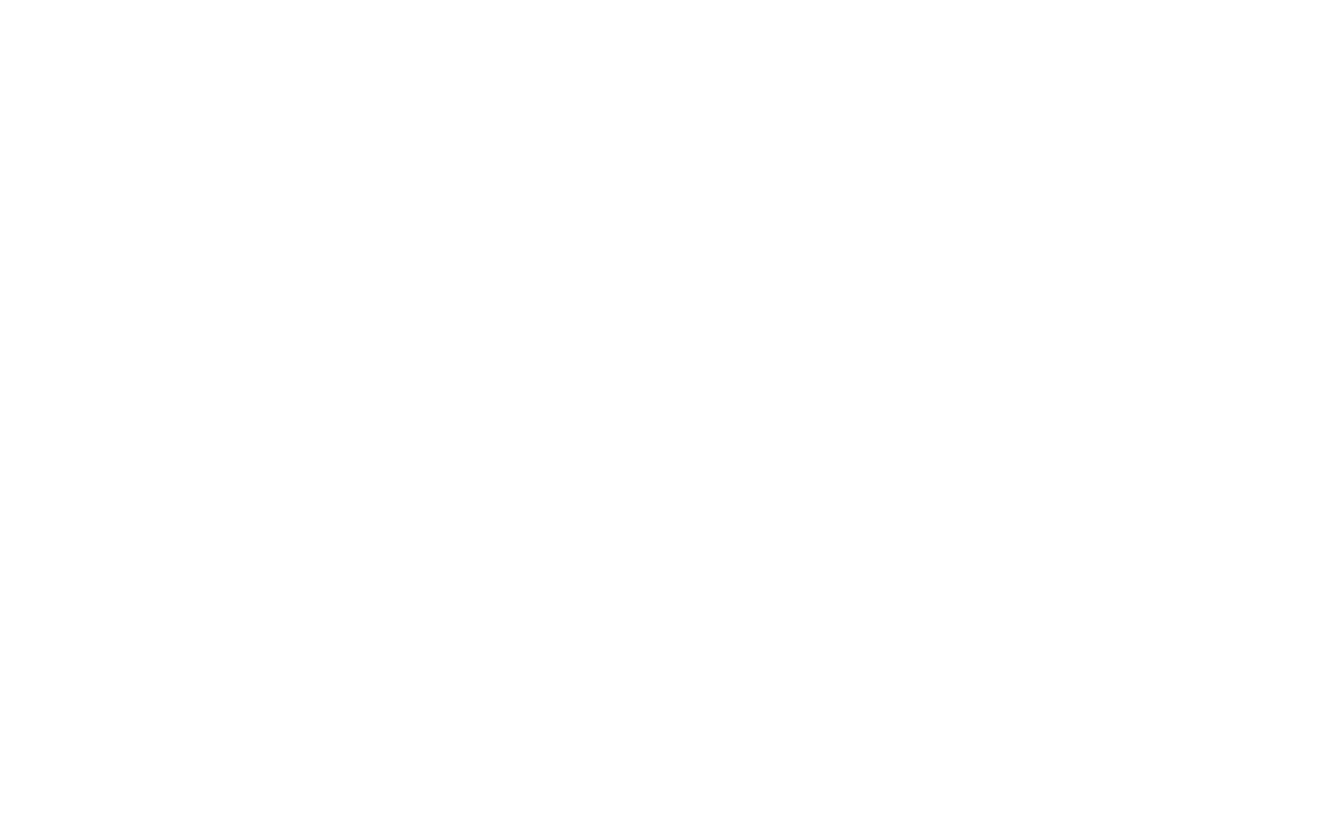
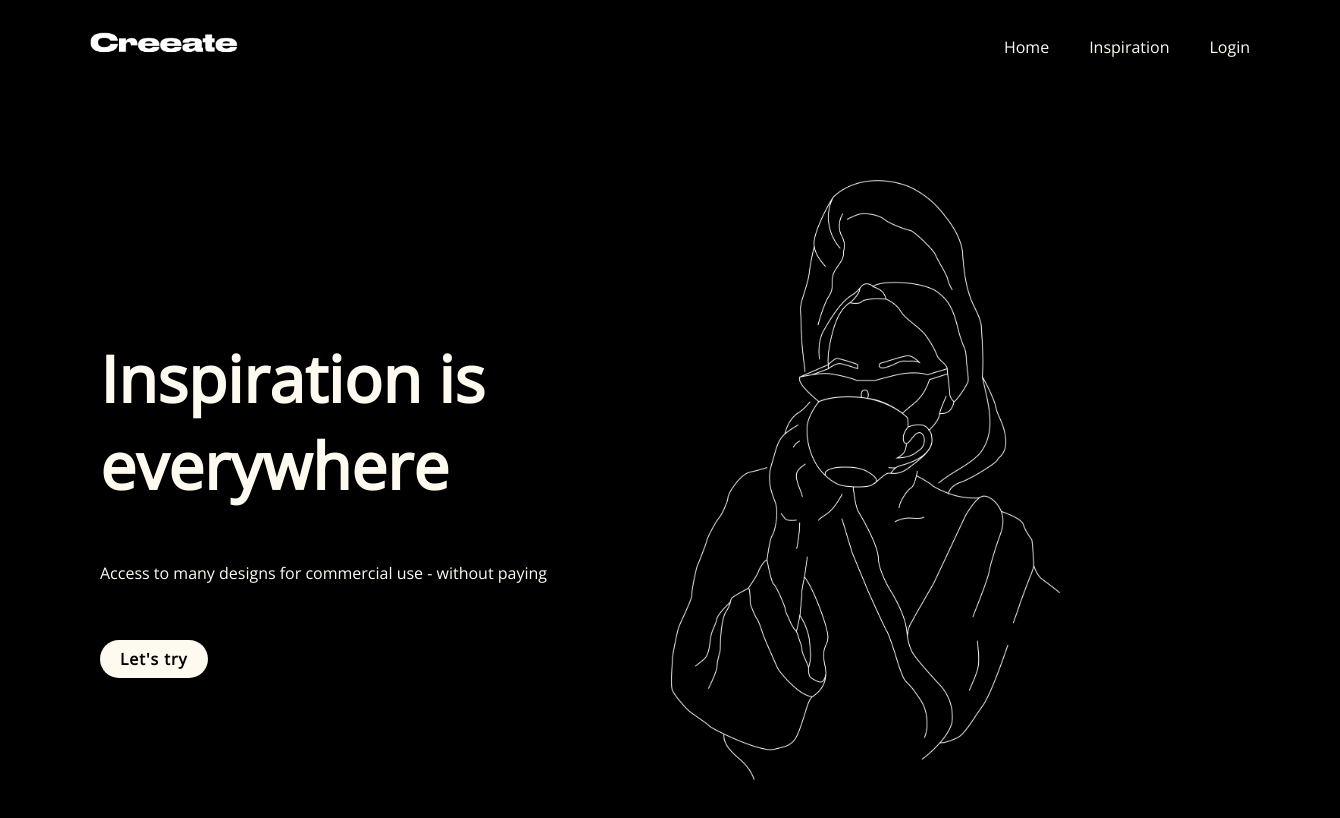
Before and after one commit to atisshirazibzz/_atis_sofia, a plain HTML site: page LB2/index.html in a window 1280 px wide. Shown: the whole page, 1340 px wide, since content can reach past the window. Drawn offline with nearby package versions, Linux system fonts and the light colour scheme.

Commit message:
startseite angefangen, nun folgt Gallerie und die Verlinkungen der jeweiligen Seiten.

```diff
--- a/LB2/index.html
+++ b/LB2/index.html
@@ -2,9 +2,38 @@
 <html lang="en">
 <head>
     <meta charset="UTF-8">
-    <title>Passwort Login</title>
+    <title>Inspiration Site</title>
+    <link rel="stylesheet" href="style.css">
 </head>
 <body>
+<section>
+    <header>
+        <a href="#" ><img src="Bilder/logo.png"class="logo"></a>
+        <ul>
+            <li> <a href="#1">Home</a></li>
+            <li> <a href="#2">Inspiration</a></li>
+            <li> <a href="#3">Login</a></li>
+        </ul>
+    </header>
+
+
+    <div class="content">
+        <div class="textBox">
+     <h2>Inspiration is everywhere</h2>
+    <p>Access to many designs for commercial use - without paying</p>
+    <a href="#">Let's try</a>
+    </div>
+    </div>
+    <div class="imgBox">
+        <img src="Bilder/startbild.png" class="startbild">
+    </div>
+
+
+
+
+
+
+
 
 </body>
 </html>
--- /dev/null
+++ b/LB2/style.css
@@ -0,0 +1,93 @@
+@import url('https://fonts.googleapis.com/css2?family=Open+Sans&display=swap');
+*{
+    color: floralwhite;
+}
+body{
+    margin: 0;
+    padding: 0;
+    background: black;
+    box-sizing: border-box;
+    font-style: normal;
+    font-family: "Open Sans";
+}
+
+section{
+    position: relative;
+    width: 75%;
+    min-height: 95vh;
+    padding: 100px;
+    display: flex;
+    justify-content: space-between;
+    align-items: center;
+}
+header{
+    position: absolute;
+    top: 0;
+    left: 0;
+    width: 100%;
+    padding: 20px 90px;
+    display: flex;
+    justify-content: space-between;
+    align-items: center;
+}
+
+header .logo{
+    position: relative;
+    max-width: 150px;
+}
+
+header ul{
+    position: relative;
+    display: flex;
+}
+
+header ul li{
+    list-style: none;
+}
+
+header ul li a {
+    display: inline-block;
+    font-weight: normal;
+    margin-left: 40px;
+    text-decoration: none;
+}
+
+.content{
+    position: relative;
+    width: 100%;
+    display: flex;
+    justify-content: space-between;
+    align-items: center;
+}
+.content .textBox{
+    position: relative;
+    max-width: 600px;
+}
+.content .textBox h2{
+    font-size: 4em;
+    font-weight: bold;
+}
+
+.content .textBox a{
+    display: inline-block;
+    margin-top: 40px;
+    padding: 8px 20px;
+    background: floralwhite;
+    color: black;
+    border-radius: 40px;
+    font-weight: bold;
+    letter-spacing: 1px;
+    text-decoration: none;
+}
+.startbild{
+    height: 600px;
+    justify-content: flex-start;
+    display: flex;
+}
+
+
+
+
+
+
+}
```
Also changed, not shown: LB2/Bilder/logo.png (added), LB2/Bilder/startbild.png (added).
